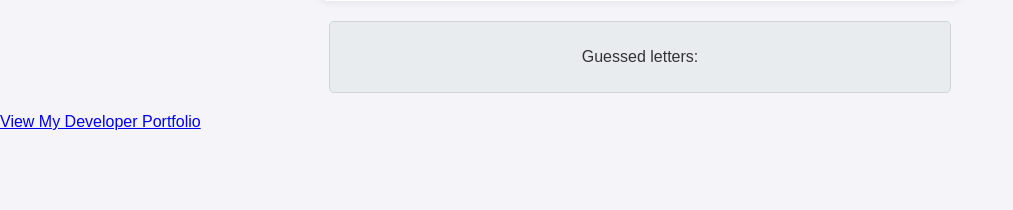
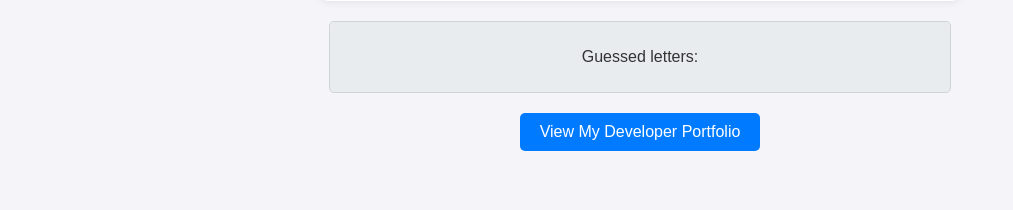
Before and after one commit to CameronCSS/hangman, a Flask app: page / in a window 1280 px wide. Shown: the part 452-662 px from the top of the page, without its empty margins (0-1013 px from the left). Run offline with Flask 3, Linux system fonts and the light colour scheme.

Commit message:
Update styles.css

```diff
--- a/static/styles.css
+++ b/static/styles.css
@@ -96,3 +96,24 @@ input[type="submit"]:hover {
     border-radius: 5px;
     text-align: center;
 }
+
+
+.button-container {
+    text-align: center;
+    margin-top: 20px;
+}
+
+.button-link {
+    display: inline-block;
+    padding: 10px 20px;
+    font-size: 16px;
+    color: #fff;
+    background-color: #007bff; /* Blue background */
+    text-decoration: none;
+    border-radius: 5px;
+    transition: background-color 0.3s;
+}
+
+.button-link:hover {
+    background-color: #0056b3; /* Darker blue on hover */
+}
```
